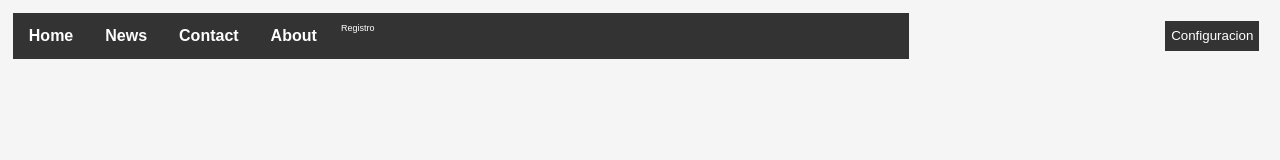
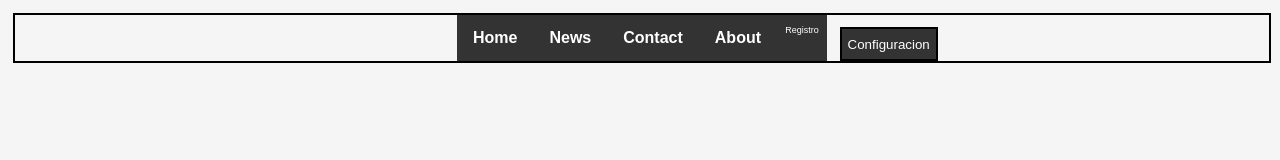
Before and after one commit to sayerpro/Html-y-Css, a plain HTML site: page App/index.html in a window 1280 px wide. Drawn offline with Linux system fonts and the light colour scheme.

Commit message:
Ajuste estructura html

```diff
--- a/App/estilos.css
+++ b/App/estilos.css
@@ -2,11 +2,11 @@ body {
     text-align: center;
     font-family: 'Arial', 'Helvetica', sans-serif;
     font-weight: bold;
-    background-color:whitesmoke;
+    background-color: whitesmoke;
 }
 
 div {
-    border: 0px solid black;
+    border: 2px solid black;
     margin-bottom: 1%;
     margin-top: 1%;
     margin-left: 1%;
@@ -57,7 +57,10 @@ li a:hover {
 }
 
 #nav_bar {
-    width: 70%;
+    display: flex;
+    justify-content: space-around;
+    float: left;
+    width: 98%;
     left: 0;
     top: 0;
     position: fixed;
@@ -73,15 +76,15 @@ li a:hover {
     z-index: 0;
 }
 
-#formRegistro input{
+#formRegistro input {
     border: 2px solid green;
 }
 
-#formRegistro label{
+#formRegistro label {
     font-size: medium;
 }
 
-  ::placeholder{
+ ::placeholder {
     color: #555;
 }
 
@@ -142,15 +145,15 @@ li a:hover {
     }
 }
 
-.Configuracion:hover .contetConfigurationsButtonClass{
+.Configuracion:hover .contetConfigurationsButtonClass {
     display: block;
 }
 
-  .Configuracion{
-    float: right;
+.Configuracion {
+    position: absolute;
 }
 
-  .Botones{
+.Botones {
     display: block;
     height: 30px;
     text-align: center;
@@ -159,6 +162,6 @@ li a:hover {
     color: white;
 }
 
-  .Botones:hover{
+.Botones:hover {
     background-color: blue;
 }
--- a/App/index.html
+++ b/App/index.html
@@ -17,8 +17,7 @@
             <li><a href="#contact">Contact</a></li>
             <li><a href="#about">About</a></li>
             <li><button id="Registerbutton" onclick="location.href='registro.html'">Registro</button></li>
-        </ul>
-    </div>
+            <li>
                 <div class="Configuracion" id="ContentConfigurationRegisterButton">
                     <button class="Botones">Configuracion</button>
                     <div class="contetConfigurationsButtonClass" id="contetConfigurationsButton">
@@ -28,6 +27,9 @@
                         <button id="themeButton">Tema</button>
                     </div>
                 </div>
+            </li>
+        </ul>
+    </div>
 </body>
 
 </html>
```
Also changed, not shown: App/registro.html (indentation only). Lines whose indentation alone changed are shown as unchanged.
